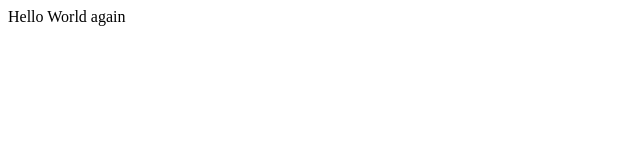
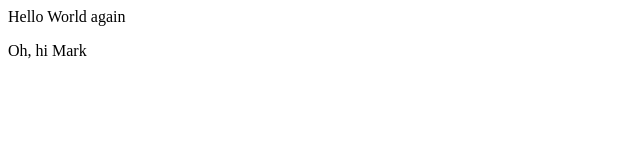
Before and after one commit to jdyckes/first_repository, a plain HTML site: page index.html in a window 1280 px wide. Shown: the full height of the page, 0-640 px from the left. Drawn offline with Linux system fonts and the light colour scheme.

Commit message:
Update index.html

```diff
--- a/index.html
+++ b/index.html
@@ -1 +1,2 @@
 <div>Hello World again</div>
+<p>Oh, hi Mark</p>
```
